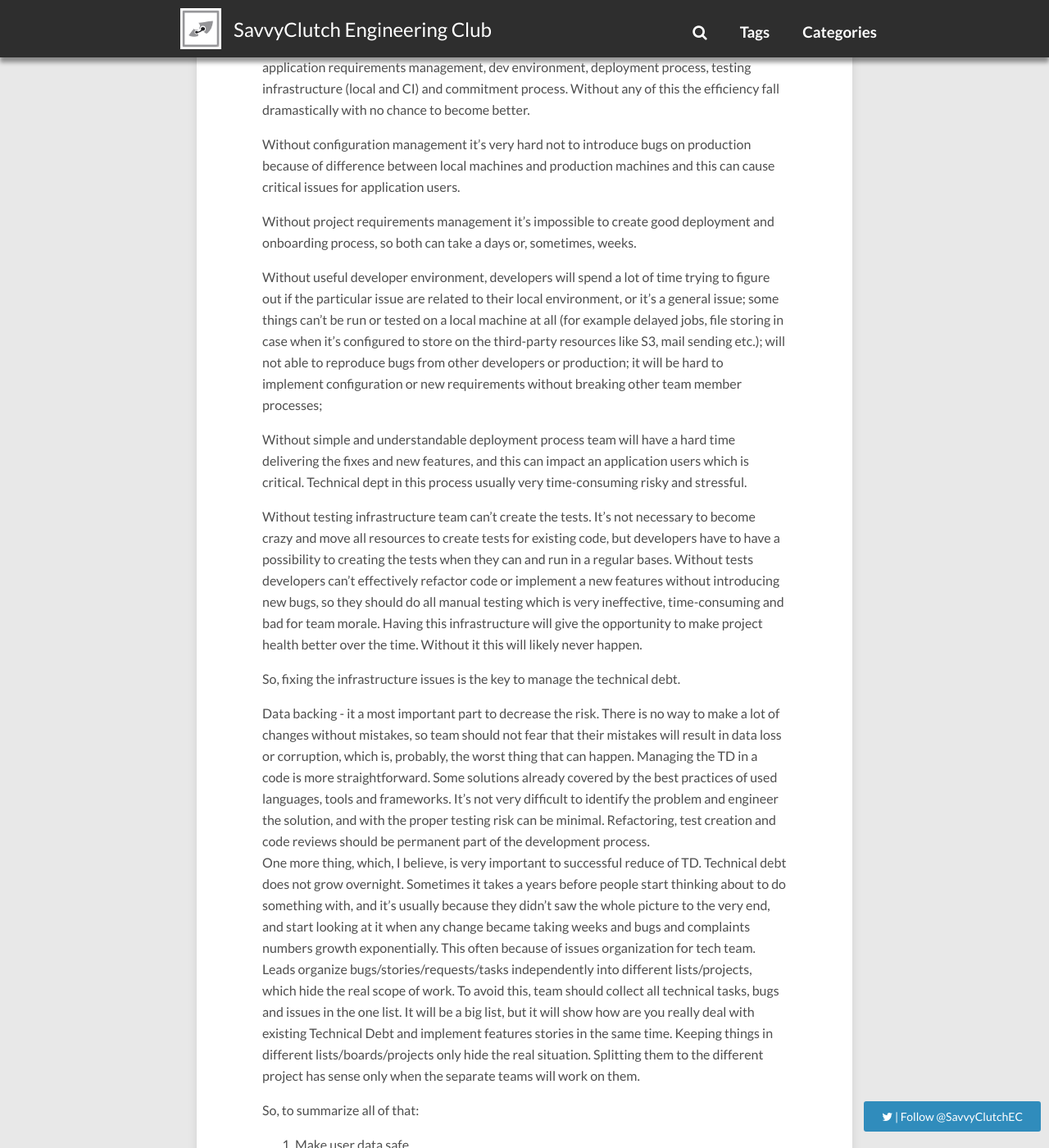
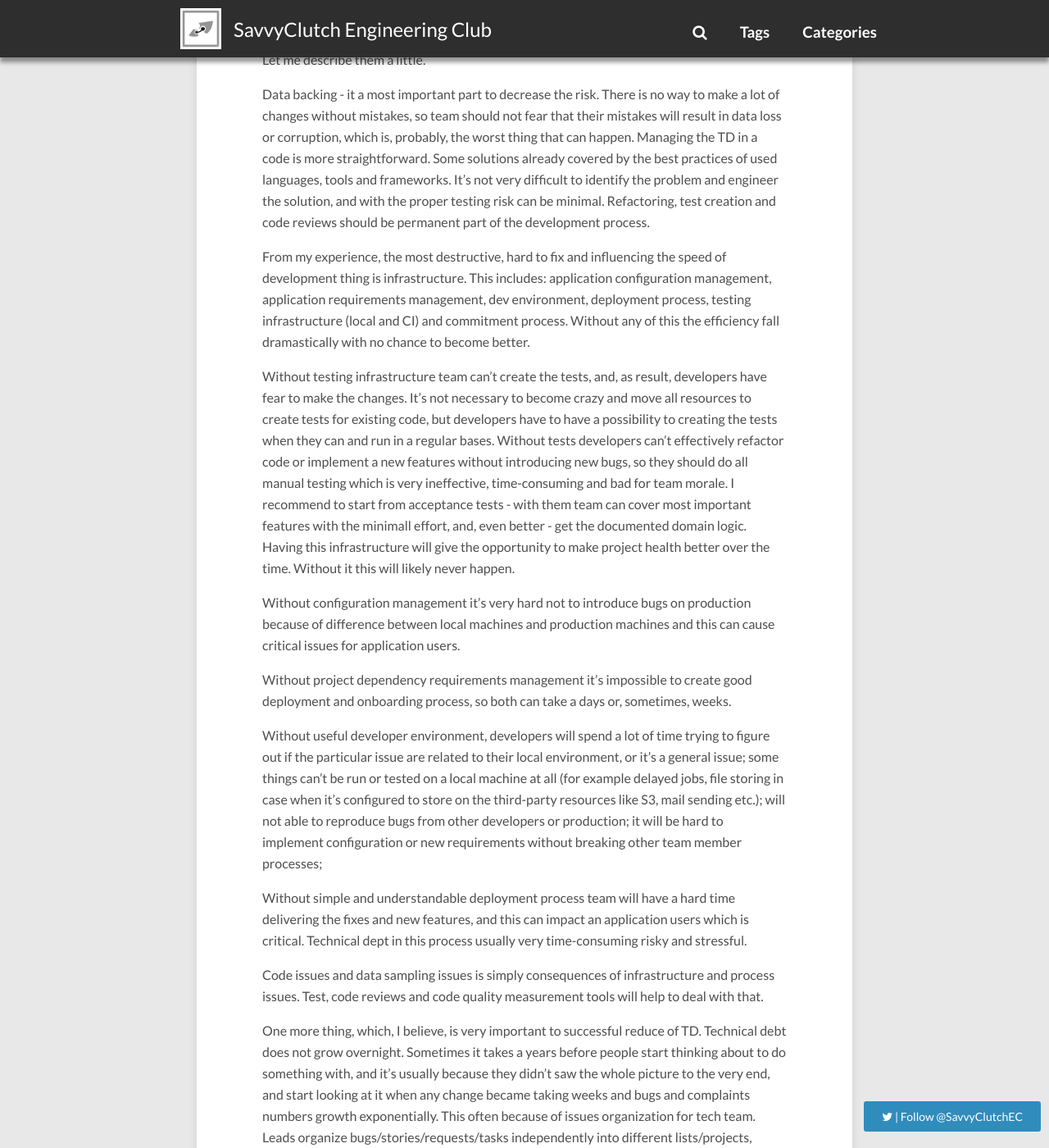
Before and after one commit to savvyclutch/savvyclutch.github.io, a Jekyll site: the page built from _posts/2017-04-12-managing-technical-debt.md, in a window 1280 px wide and 1400 px high, scrolled down 2790 px. Shown: the whole window at 82% size. Built offline with Jekyll 4.4.1, drawn with Linux system fonts in a browser that asks for light colours; nearby versions of some CDN libraries; comment, search, counter and statistics services are not loaded; some of the changed text lies outside the part shown.

Commit message:
Restructure text to make it more consistent Mention the quality/complexity measurement services Mention engineering competency measurement Add small description about code

```diff
--- a/_posts/2017-04-12-managing-technical-debt.md
+++ b/_posts/2017-04-12-managing-technical-debt.md
@@ -31,45 +31,58 @@
 11. **Start [doing code reviews](http://www.savvyclutch.com/process/Make-Code-Review-Useful-Again/)**
 12. **Triage and move all technical issues/stories in you issue tracker application to the one list**, so you will be able to see whole picture of your real technical debt and have realistic plan for it.
 13. **Create template for new issues/bugs/ stories in the issue tracker.** Without good descriptions in your issues they became an absolutely useless. This is necessary bureaucracy to save developers time and focus.
-14. **Investigate most confusing and affective parts in application** and create a plan to how to make them better
+14. **Investigate most confusing and affective parts in application** and create a plan to how to make them better. Code quality/complexity measurement tools and services like CodeCov or Coveralls can help you with that.
 15. **Start creating tests for all newly created code**, and insist on them on code reviews (at least acceptance tests should cover the issue).
 16. **Follow the “The Boy Scouts Rule”**, create the tests for part you touch and refactor it. Try to spend on this at least 20% of time.
+17. **Try to [measure your team engineering competency](http://www.savvyclutch.com/measuring-software-engineering-competency/)**. Team should be able to see how it grows.
 
 # LR: Details
 So, where is the technical debt most often accumulated? On a new project team usually:
 
-1. Fear to make the changes
-2. Has no completely understanding of the application domain logic
-3. Skip unit/functional/acceptance/performance tests, and testing infrastructure at all
-4. Implement manual deployment strategy and infrastructure configuration
-5. Do not track requirements
-6. Configure Dev environment and onboarding manually
-7. Has no backup automation for data
+1. Has no backup automation for data
+2. Fear to make the changes
+3. Has no completely understanding of the application domain logic
+4. Skip unit/functional/acceptance/performance tests, and testing infrastructure at all
+5. Implement manual deployment strategy and infrastructure configuration
+6. Do not track requirements
+7. Configure Dev environment and onboarding manually
 8. Has no data sampling for dev/QA purposes
 9. Has a lot of “code smells” in source code, design by committee with a lot of hidden requirements due to lack of refactoring
 10. Has a lot of bugs and requests with the poor descriptions, divided between 3-4 different projects/boards/lists in the issue tracker
 11. Has almost no process or procedures how to dealing with issues/features
 
-Let me describe each a little.
-
-From my experience, the most destructive, hard to fix and influencing the speed of development thing is infrastructure.
-This includes: application configuration management, application requirements management, dev environment, deployment process, testing infrastructure (local and CI) and commitment process. Without any of this the efficiency fall dramastically with no chance to become better.
-
-Without configuration management it’s very hard not to introduce bugs on production because of difference between local machines and production machines and this can cause critical issues for application users.
-
-Without project requirements management it's impossible to create good deployment and onboarding process, so both can take a days or, sometimes, weeks.
-
-Without useful developer environment, developers will spend a lot of time trying to figure out if the particular issue are related to their local environment, or it’s a general issue; some things can’t be run or tested on a local machine at all (for example delayed jobs, file storing in case when it’s configured to store on the third-party resources like S3, mail sending etc.); will not able to reproduce bugs from other developers or production; it will be hard to implement configuration or new requirements without  breaking other team member processes;
-
-Without simple and understandable deployment process team will have a hard time delivering the fixes and new features, and this can impact an application users which is critical. Technical dept in this process usually very time-consuming risky and stressful.
-
-Without testing infrastructure team can’t create the tests. It’s not necessary to become crazy and move all resources to create tests for existing code, but developers have to have a possibility to creating the tests when they can and run in a regular bases. Without tests developers can’t effectively refactor code or implement a new features without introducing new bugs, so they should do all manual testing which is very ineffective, time-consuming and bad for team morale. Having this infrastructure will give the opportunity to make project health better over the time. Without it this will likely never happen.
-
-So, fixing the infrastructure issues is the key to manage the technical debt.
+Let me describe them a little.
 
 Data backing - it a most important part to decrease the risk. There is no way to make a lot of changes without mistakes, so team should not fear that their mistakes will result in data loss or corruption, which is, probably, the worst thing that can happen.
 Managing the TD in a code is more straightforward. Some solutions already covered by the best practices of used languages, tools and frameworks. It's not very difficult to identify the problem and engineer the solution, and with the proper testing risk can be minimal. Refactoring, test creation and code reviews should be permanent part of the development process.
-One more thing, which, I believe,  is very important to successful reduce of TD. Technical debt does not grow overnight. Sometimes it takes a years before people start thinking about to do something with, and it’s usually because they didn’t saw the whole picture to the very end, and start looking at it when any change became taking weeks and bugs and complaints numbers growth exponentially. This often because of issues organization for tech team. Leads organize bugs/stories/requests/tasks independently into different lists/projects, which hide the real scope of work. To avoid this, team should collect all technical tasks, bugs and issues in the one list. It will be a big list, but it will show how are you really deal with existing Technical Debt and implement features stories in the same time. Keeping things in different lists/boards/projects only hide the real situation. Splitting them to the different project has sense only when the separate teams will work on them.
+
+From my experience, the most destructive, hard to fix and influencing the speed of development thing is infrastructure.
+This includes: application configuration management, application requirements management, dev environment, deployment process,
+testing infrastructure (local and CI) and commitment process. Without any of this the efficiency fall dramastically with no chance to become better.
+
+Without testing infrastructure team can’t create the tests, and, as result, developers have fear to make the changes. It’s not necessary to become crazy and move all resources to create tests for existing code, but developers have to have a possibility to creating the tests when they can and run in a regular bases.
+Without tests developers can’t effectively refactor code or implement a new features without introducing new bugs, so they should do all manual testing which is very ineffective, time-consuming and bad for team morale.
+I recommend to start from acceptance tests - with them team can cover most important features with the minimall effort, and, even better - get the documented domain logic.
+Having this infrastructure will give the opportunity to make project health better over the time. Without it this will likely never happen.
+
+Without configuration management it’s very hard not to introduce bugs on production because of difference between local machines
+and production machines and this can cause critical issues for application users.
+
+Without project dependency requirements management it's impossible to create good deployment and onboarding process, so both can take a days or, sometimes, weeks.
+
+Without useful developer environment, developers will spend a lot of time trying to figure out if the particular issue are related to their local environment,
+or it’s a general issue; some things can’t be run or tested on a local machine at all (for example delayed jobs, file storing in case when it’s configured to store on the third-party resources like S3, mail sending etc.); will not able to reproduce bugs from other developers or production; it will be hard to implement configuration or new requirements without  breaking other team member processes;
+
+Without simple and understandable deployment process team will have a hard time delivering the fixes and new features,
+and this can impact an application users which is critical. Technical dept in this process usually very time-consuming risky and stressful.
+
+Code issues and data sampling issues is simply consequences of infrastructure and process issues. Test, code reviews and code quality measurement tools will help to deal with that.
+
+One more thing, which, I believe,  is very important to successful reduce of TD. Technical debt does not grow overnight. Sometimes it takes a years before people start thinking about to do something with, and it’s usually because they didn’t saw the whole picture to the very end, and start looking at it when any change became taking weeks and bugs and complaints numbers growth exponentially. This often because of issues organization for tech team.
+Leads organize bugs/stories/requests/tasks independently into different lists/projects, which hide the real scope of work. To avoid this, team should collect all technical tasks, bugs and issues in the one list. It will be a big list, but it will show how are you really deal with existing Technical Debt and implement features stories in the same time. Keeping things in different lists/boards/projects only hide the real situation.
+Splitting them to the different project has sense only when the separate teams will work on them.
+
+So, fixing the infrastructure issues is the key to manage the technical debt.
 
 So, to summarize all of that:
 
```
